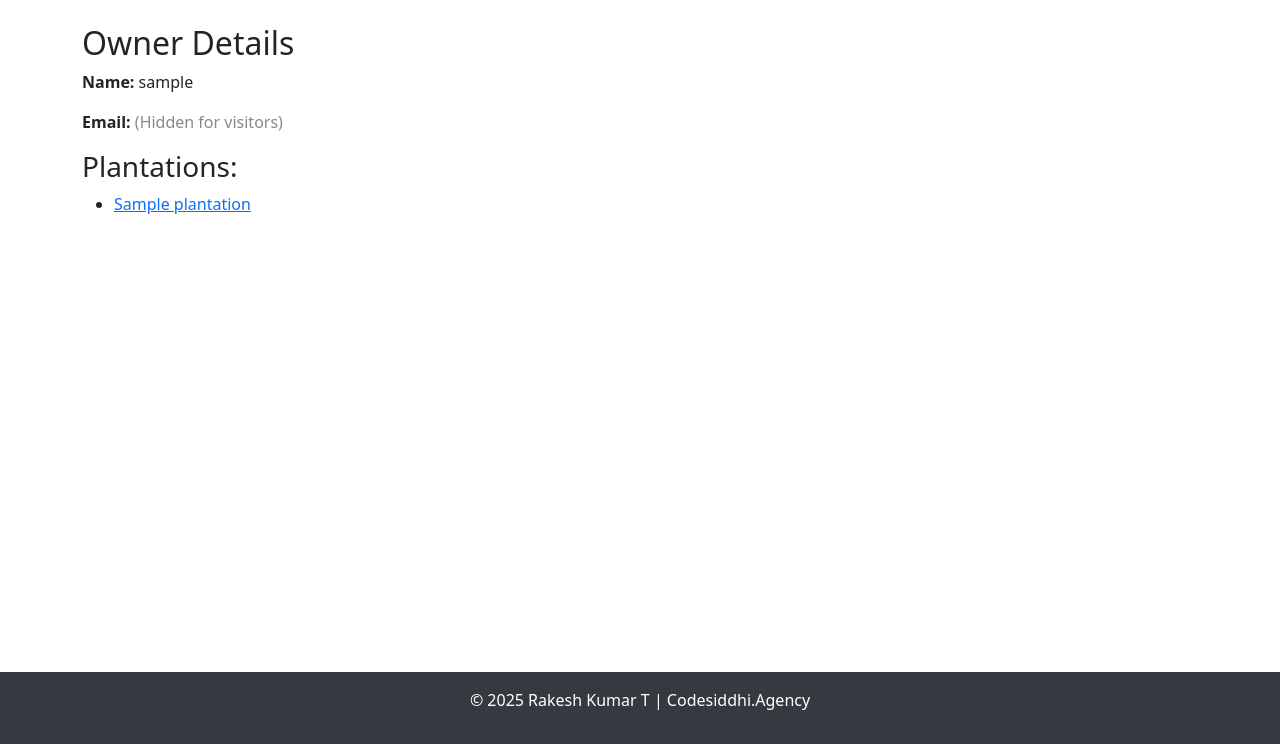
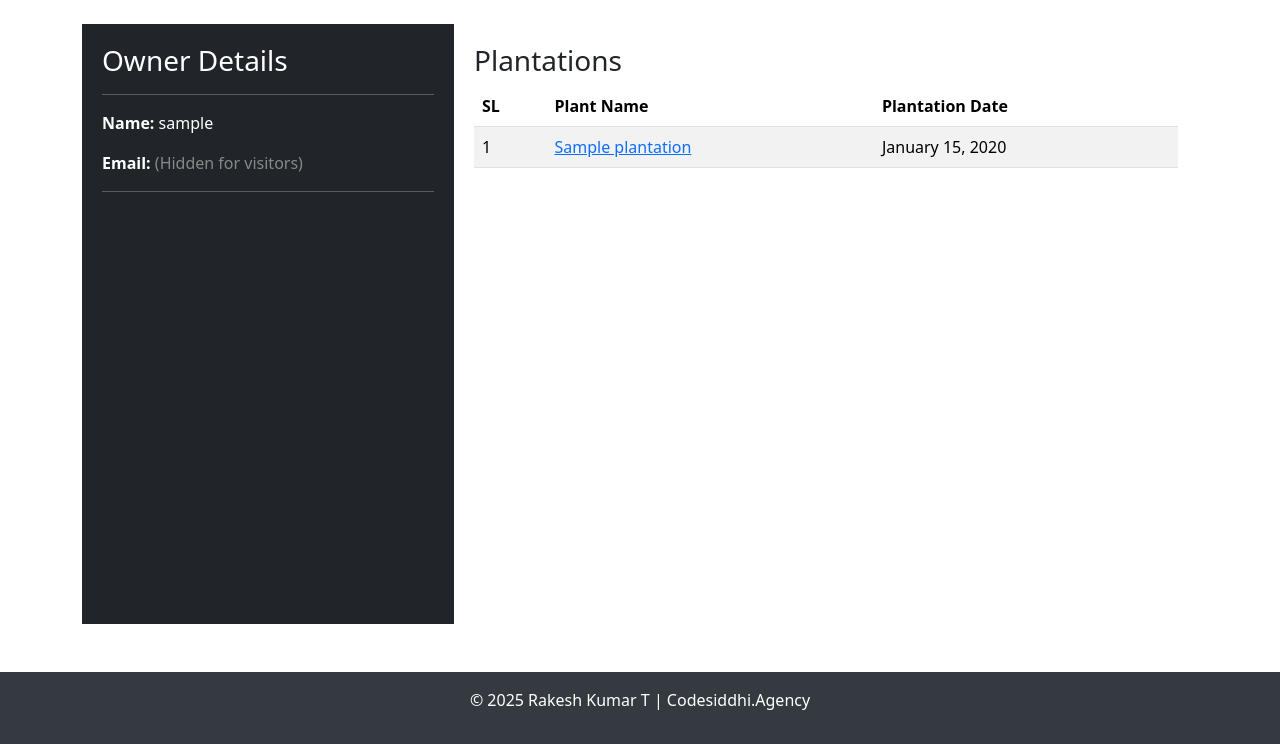
Before and after one commit to rakeshptajlapur/treeforlife_mvp, a Django app: a page that uses plantation/templates/plantation/base.html in a window 1280 px wide. Shown: the part 56-800 px from the top of the page. Run offline with Django 5.2, Linux system fonts and the light colour scheme; tables that the repository leaves empty hold one stand-in row (values such as "Sample post").

Commit message:
Owner details page UI enhanced using bootstrap

```diff
--- a/plantation/templates/plantation/base.html
+++ b/plantation/templates/plantation/base.html
@@ -34,7 +34,7 @@
     </div>
 
     <!-- Footer -->
-    <footer style="background-color: #343a40; color: white; text-align: center; padding: 1rem;">
+    <footer style="background-color: #343a40; color: white; text-align: center; padding: 1rem;margin-top: 20px;">
         <p>&copy; 2025 Rakesh Kumar T | <a href="https://codesiddhi.agency" target="_blank" style="color: white; text-decoration: none;">Codesiddhi.Agency</a></p>
     </footer>
 
--- a/plantation/templates/plantation/owner_details.html
+++ b/plantation/templates/plantation/owner_details.html
@@ -3,7 +3,12 @@
 {% block title %}Owner Details{% endblock %}
 
 {% block content %}
-    <h2>Owner Details</h2>
+    <div class="container-fluid">
+        <div class="row">
+            <!-- Left Sidebar (30%) -->
+            <div class="col-md-4 bg-dark text-white" style="min-height: 600px; padding: 20px;">
+                <h3>Owner Details</h3>
+                <hr>
                 <p><strong>Name:</strong> {{ owner.username }}</p>
 
                 {% if user.is_authenticated and owner == user %}
@@ -12,20 +17,45 @@
                     <p><strong>Email:</strong> <span style="color: #888;">(Hidden for visitors)</span></p>
                 {% endif %}
 
-    <h3>Plantations:</h3>
-    <ul>
+                <hr>
+                {% if user.is_authenticated and owner == user %}
+                    <form method="POST" action="{% url 'logout' %}">
+                        {% csrf_token %}
+                        <button type="submit" class="btn btn-danger w-100">Logout</button>
+                    </form>
+                {% endif %}
+            </div>
+
+            <!-- Right Side Content (70%) -->
+            <div class="col-md-8 bg-white" style="padding: 20px;">
+                <h3>Plantations</h3>
+                <table class="table table-striped">
+                    <thead>
+                        <tr>
+                            <th>SL</th>
+                            <th>Plant Name</th>
+                            <th>Plantation Date</th>
+                        </tr>
+                    </thead>
+                    <tbody>
                         {% for plantation in plantations %}
-            <li>
+                            <tr>
+                                <td>{{ forloop.counter }}</td>
+                                <td>
                                     <a href="{% url 'plantation_details' plantation.id %}">
                                         {{ plantation.name }}
                                     </a>
-            </li>
+                                </td>
+                                <td>{{ plantation.plantation_date|date:"F j, Y" }}</td>
+                            </tr>
                         {% empty %}
-            <li>No plantations available for this owner.</li>
+                            <tr>
+                                <td colspan="3" class="text-center">No plantations available for this owner.</td>
+                            </tr>
                         {% endfor %}
-    </ul>
-
-    {% if user.is_authenticated and owner == user %}
-        <a href="{% url 'logout' %}">Logout</a>
-    {% endif %}
+                    </tbody>
+                </table>
+            </div>
+        </div>
+    </div>
 {% endblock %}
--- a/plantation/templates/registration/login.html
+++ b/plantation/templates/registration/login.html
@@ -7,7 +7,7 @@
 {% block content %}
 <div class="container d-flex justify-content-center align-items-center" style="min-height: 500px; background-color: rgb(213, 249, 215); width: 70%; border: 1px solid grey;">
     <div class="card p-4" style="max-width: 400px; width: 100%; border-radius: 10px; box-shadow: 0 4px 8px rgba(0, 0, 0, 0.1);">
-        <h2 class="text-center mb-4">Login</h2>
+        <h2 class="text-center mb-4">Plantation |  <i>OwnerLogin</i></h2>
         <form method="POST" class="needs-validation" novalidate>
             {% csrf_token %}
 
```
Lines whose indentation alone changed are shown as unchanged.
